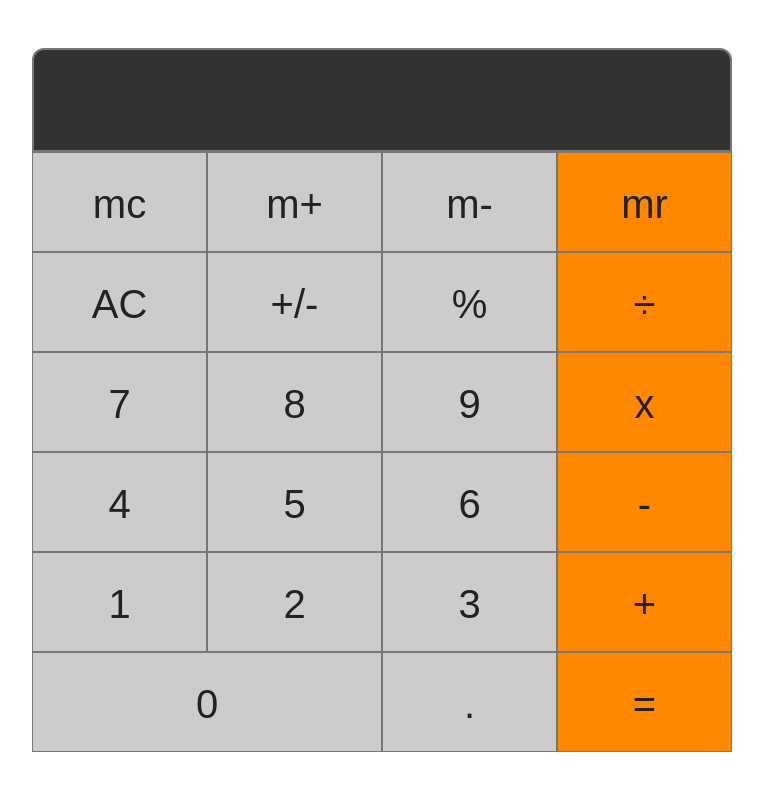
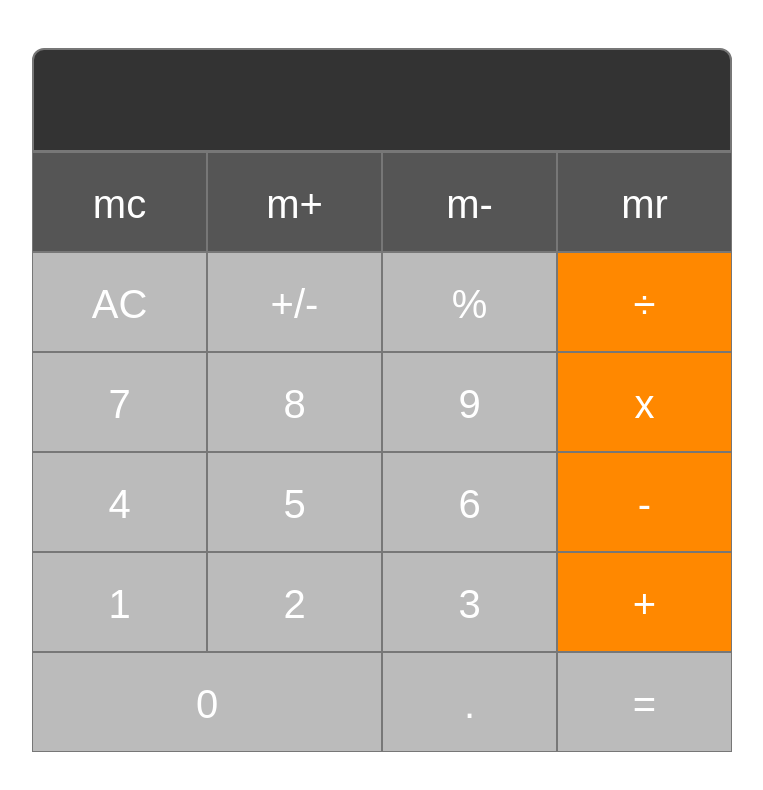
Before and after one commit to macnick/react-calculator, a React (Create React App) app: page / in a window 1280 px wide. Shown: the top 790 px of the page, without its empty margins (258-1021 px from the left). Built offline with nearby package versions, Linux system fonts and the light colour scheme.

Commit message:
Change styling for memory buttons

```diff
--- a/src/App.jsx
+++ b/src/App.jsx
@@ -13,7 +13,6 @@ export const App = () => {
 
   const handleClick = (btnName) => {
     const calc = calculate(state, btnName)
-    console.log(calc)
     setState((prevState) => ({
       ...prevState,
       total: calc.total,
--- a/src/components/Button.jsx
+++ b/src/components/Button.jsx
@@ -3,7 +3,6 @@ import PropTypes from 'prop-types'
 
 export const Button = ({ name, color, wide, clickHandler }) => {
   const handleClick = (title) => {
-    console.log('button', { title })
     clickHandler(title)
   }
 
--- a/src/components/ButtonPanel.jsx
+++ b/src/components/ButtonPanel.jsx
@@ -3,7 +3,8 @@ import PropTypes from 'prop-types'
 import { Button } from './Button'
 
 export const ButtonPanel = ({ clickHandler }) => {
-  const grey = '#ccc'
+  const darkGrey = '#555'
+  const grey = '#bbb'
   const orange = '#f80'
   const groups = [
     ['mc', 'm+', 'm-', 'mr'],
@@ -14,6 +15,12 @@ export const ButtonPanel = ({ clickHandler }) => {
     ['0', '.', '='],
   ]
 
+  const buttonColor = (row, col) => {
+    if (row === 0) return darkGrey
+    if (col === 3) return orange
+    return grey
+  }
+
   return (
     <div className="buttonpanel">
       {groups.map((group, j) => (
@@ -22,7 +29,7 @@ export const ButtonPanel = ({ clickHandler }) => {
             <Button
               key={el}
               name={el}
-              color={i < group.length - 1 ? grey : orange}
+              color={buttonColor(j, i)}
               wide={el === '0'}
               clickHandler={() => clickHandler(el)}
             />
--- a/src/logic/calculate.js
+++ b/src/logic/calculate.js
@@ -20,6 +20,13 @@ export const calculate = (data, btnName) => {
       const toMemory = next || total
       if (toMemory !== null) {
         memory = memory === null ? toMemory : operate(memory, toMemory, '+')
+        operation = operation !== null ? operation : '='
+      }
+    },
+    'm-': () => {
+      const toMemory = next || total
+      if (toMemory !== null) {
+        memory = memory === null ? toMemory : operate(memory, toMemory, '-')
         operation = operation !== null ? operation : '='
       }
     },
--- a/src/styles/main.css
+++ b/src/styles/main.css
@@ -35,6 +35,7 @@
   border: 1px solid #777;
   font-size: 40px;
   text-align: center;
+  color: #fff;
 }
 
 .button:hover {
```
